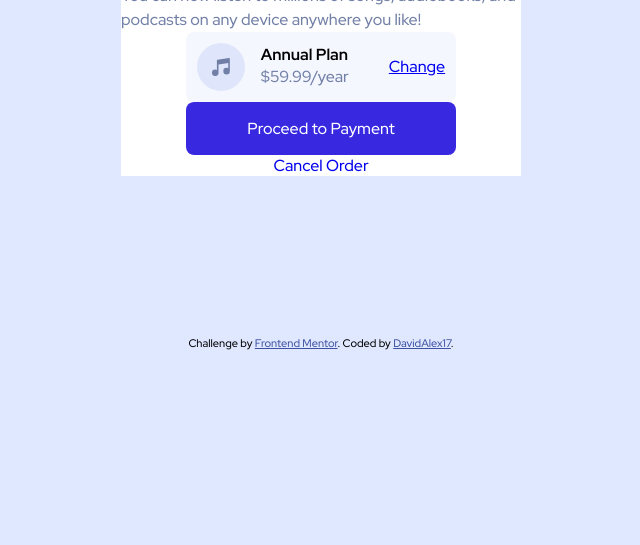
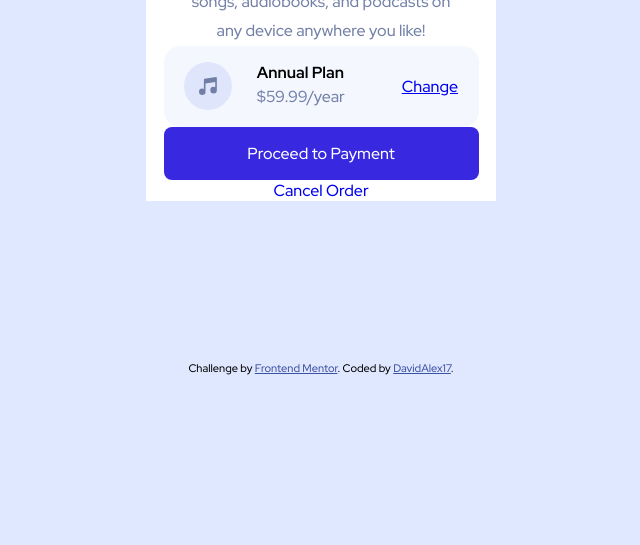
Before and after one commit to DavidAlex17/order-summary-component-main, a plain HTML site: page index.html in a window 1280 px wide. Shown: the part 415-960 px from the top of the page, without its empty margins (319-959 px from the left). Drawn offline with Linux system fonts and the light colour scheme.

Commit message:
font style, order modifications

```diff
--- a/css/_styles.scss
+++ b/css/_styles.scss
@@ -1,6 +1,7 @@
 p, span {
+  text-align: center;
   color: $neutral-color-200;
-  line-height: 1.5rem;
+  line-height: 1.8rem;
   font-weight: lighter;
 }
 
@@ -8,6 +9,7 @@ p, span {
 
 .card-container > a {
   &:nth-of-type(1) {
+    text-align: center;
     text-decoration: none;
     background-color: $primary-color-200;
     color: white;
@@ -19,7 +21,5 @@ p, span {
 }
 
 .box-container {
-  padding: 0.7rem;
-  border-radius: 0.5rem;
   background-color: $neutral-color-100;
 }
```
Also changed, not shown: css/main.css, 1 other file.
